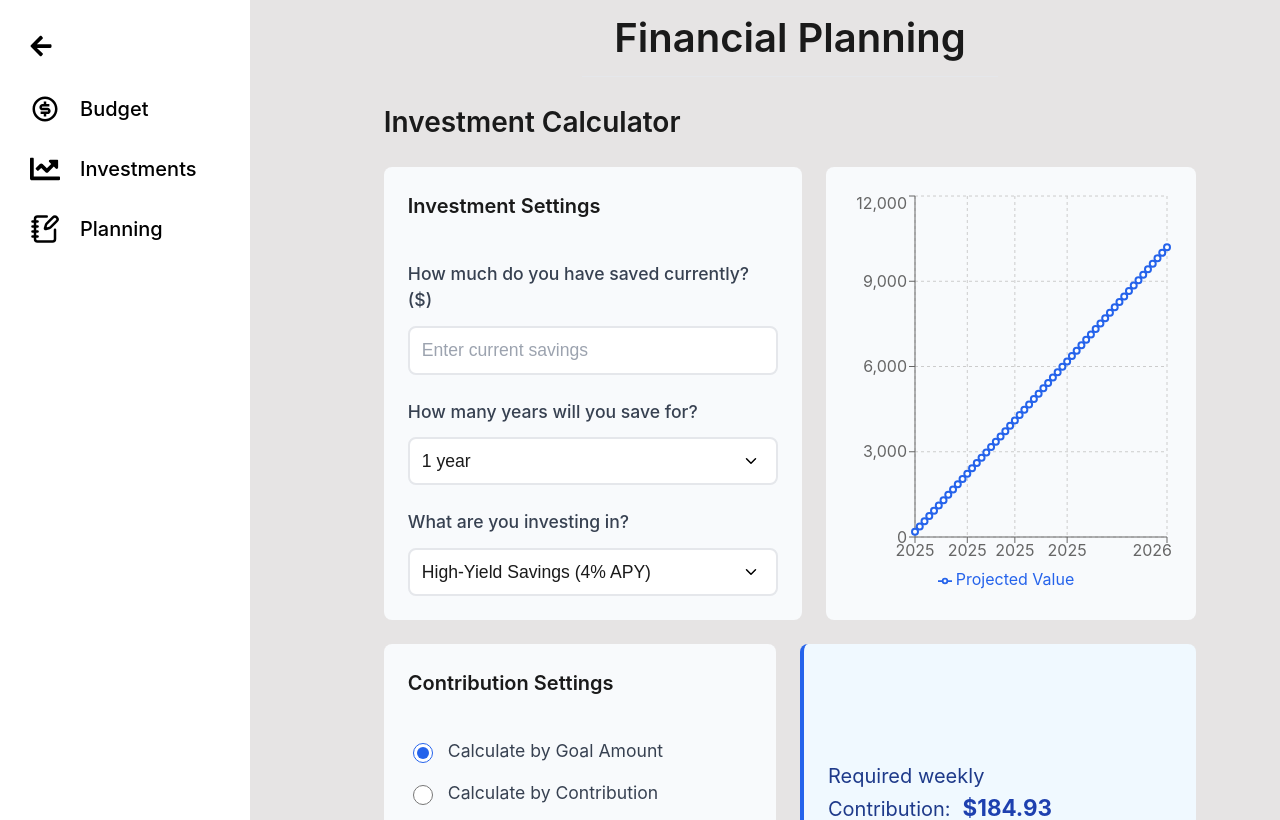
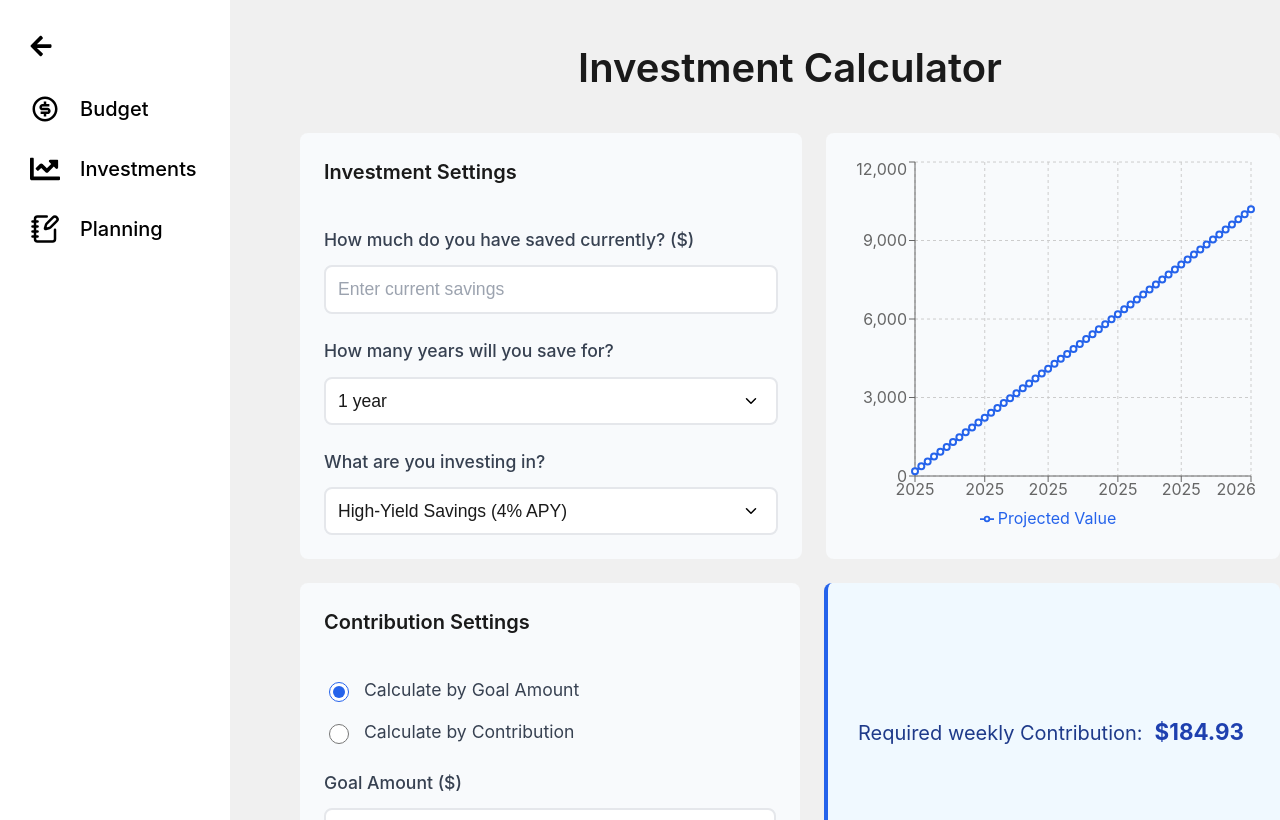
Before and after one commit to rcoppage/Hacklytics2025, a React (Vite) app in the folder my-financial-vite/: page /planning in a window 1280 px wide. Shown: the top 820 px of the page. Built offline with nearby package versions, Linux system fonts and the light colour scheme.

Commit message:
Finish planning design page

```diff
--- a/my-financial-vite/src/components/Planning/Planning.css
+++ b/my-financial-vite/src/components/Planning/Planning.css
@@ -1,8 +1,6 @@
 .planning-container {
-    min-height: 100vh;
-    width: 100vw;
-    background-color: #E6E4E4;
-    position: relative;
+    display: flex;
+    background-color: #f0f0f0;
 }
 
 .planning-title {
@@ -10,17 +8,7 @@
     font-weight: 600;
     padding: 1rem 2rem;
     color: #1a1a1a;
-    margin: 0;
-    border-bottom: 1px solid #e5e7eb;
-}
-
-.planning-card {
-    min-height: calc(100vh - 4.5rem); /* Subtract title height */
-    padding: 1.5rem;
-}
-
-.card-header {
-    margin-bottom: 1.5rem;
+    margin-top: 30px;
 }
 
 .card-title {
@@ -34,7 +22,6 @@
     display: flex;
     flex-direction: column;
     gap: 1.5rem;
-    height: calc(100% - 3.5rem); /* Subtract header height */
 }
 
 .top-section {
@@ -46,11 +33,13 @@
 .bottom-section {
     display: flex;
     gap: 1.5rem;
-    height: 40%;
+    height: 60%;
+    margin-bottom: 50px;
 }
 
 .input-section, .contribution-section {
     flex: 1;
+    width: 550px;
     background: #f8fafc;
     padding: 1.5rem;
     border-radius: 0.5rem;
@@ -58,7 +47,13 @@
     flex-direction: column;
     gap: 1.5rem;
     overflow-y: auto;
-    overflow-x: hidden; /* Prevent horizontal overflow */
+    overflow-x: hidden;
+    transition: width 0.3s ease;
+}
+
+.content.collapse .contribution-section {
+    width: 850px;
+    transition: width 0.3s ease;
 }
 
 .chart-section {
@@ -96,7 +91,7 @@
     display: flex;
     flex-direction: column;
     gap: 0.75rem;
-    width: 100%; /* Ensure input groups take full width */
+    width: 100%;
 }
 
 .input-group label {
@@ -110,11 +105,11 @@
     border: 2px solid #e5e7eb;
     border-radius: 0.5rem;
     font-size: 1.1rem;
-    width: 100%; /* Ensure inputs take full width */
+    width: 100%;
     transition: all 0.2s;
     background-color: white;
-    color: #1a1a1a; /* Ensure text is black */
-    box-sizing: border-box; /* Include padding and border in the element's total width */
+    color: #1a1a1a;
+    box-sizing: border-box;
 }
 
 .form-input:focus {
@@ -135,8 +130,8 @@ select.form-input {
     background-size: 1em;
     padding-right: 2.5rem;
     cursor: pointer;
-    color: #1a1a1a; /* Ensure text is black */
-    box-sizing: border-box; /* Include padding and border in the element's total width */
+    color: #1a1a1a;
+    box-sizing: border-box;
 }
 
 select.form-input:hover {
@@ -154,7 +149,6 @@ select.form-input:hover {
 .summary-section {
     flex: 1;
     background-color: #f0f9ff;
-    padding: 1.5rem;
     border-radius: 0.5rem;
     border-left: 4px solid #2563eb;
     display: flex;
@@ -164,6 +158,7 @@ select.form-input:hover {
 .summary-text {
     font-size: 1.25rem;
     color: #1e3a8a;
+    margin-left: 30px;
 }
 
 .summary-text strong {
@@ -183,7 +178,6 @@ select.form-input:hover {
     margin-top: 0.5rem;
 }
 
-/* Custom number input styling */
 input[type="number"] {
     -moz-appearance: textfield;
 }
--- a/my-financial-vite/src/components/Planning/Planning.jsx
+++ b/my-financial-vite/src/components/Planning/Planning.jsx
@@ -67,12 +67,8 @@ function Planning() {
                 <Sidebar isOpen={sidebarOpen} toggleSidebar={toggleSidebar} />
             </div>
             <div className={`content ${sidebarOpen ?   'expand' : 'collapse'}`}>
-                <h1 className="planning-title">Financial Planning</h1>
-
+                <h1 className="planning-title">Investment Calculator</h1>
                 <div className="planning-card">
-                    <div className="card-header">
-                        <h2 className="card-title">Investment Calculator</h2>
-                    </div>
                     <div className="planning-grid">
                         <div className="top-section">
                             <div className="input-section">
--- a/my-financial-vite/src/components/Sidebar/Sidebar.css
+++ b/my-financial-vite/src/components/Sidebar/Sidebar.css
@@ -2,7 +2,7 @@
     position: fixed;
     top: 0;
     left: 0;
-    width: 250px;
+    width: 230px;
     height: 100%;
     background-color: #ffffff;
     color: #fff;
@@ -45,6 +45,7 @@
     display: flex;
     justify-content: center;
     align-items: center;
+    transition: width 0.3s ease;
 }
 
 .sidebar-item .sidebar-icon {
@@ -56,4 +57,5 @@
     margin-left: 20px;
     color: black;
     font-size: 20px;
+    transition: width 0.3s ease;
 }
--- a/my-financial-vite/src/index.css
+++ b/my-financial-vite/src/index.css
@@ -24,9 +24,6 @@ a:hover {
 
 body {
   margin: 0;
-  min-width: 100vw;
-  min-height: 100vh;
-  width: 100vw;
 }
 
 h1 {
```
